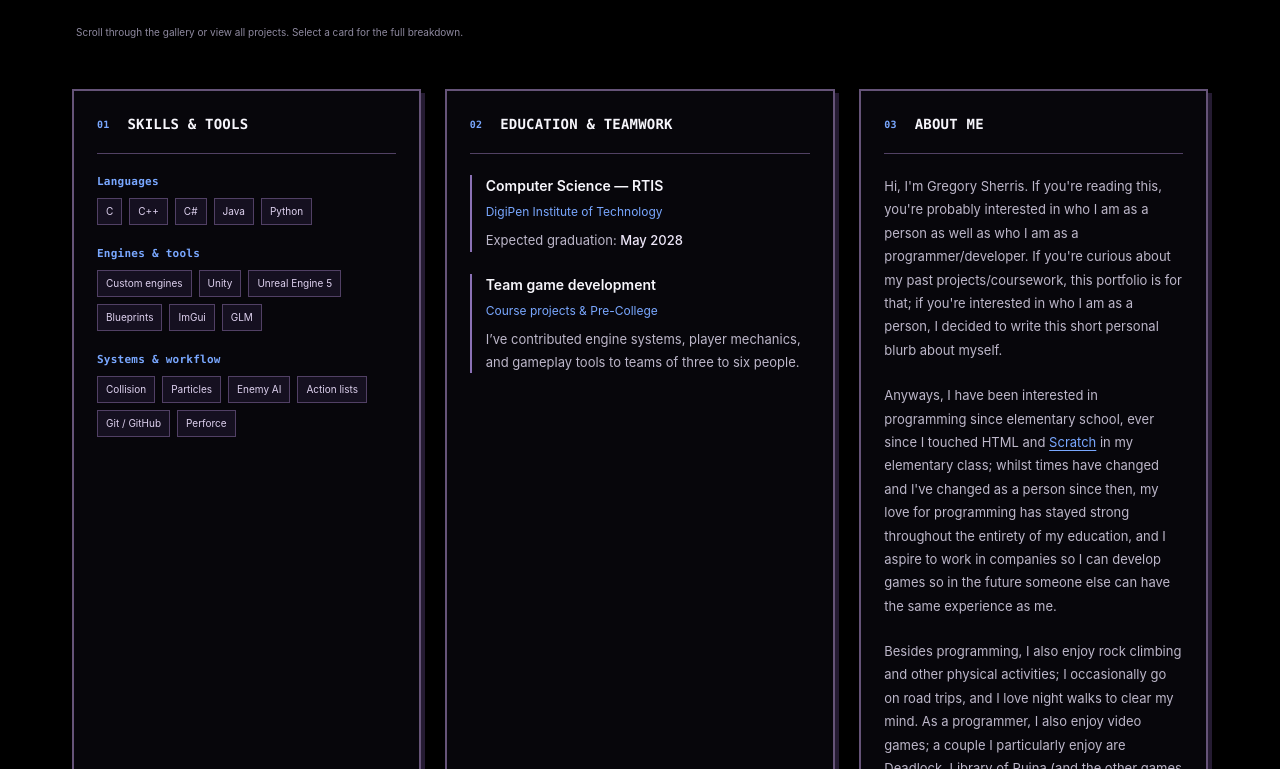
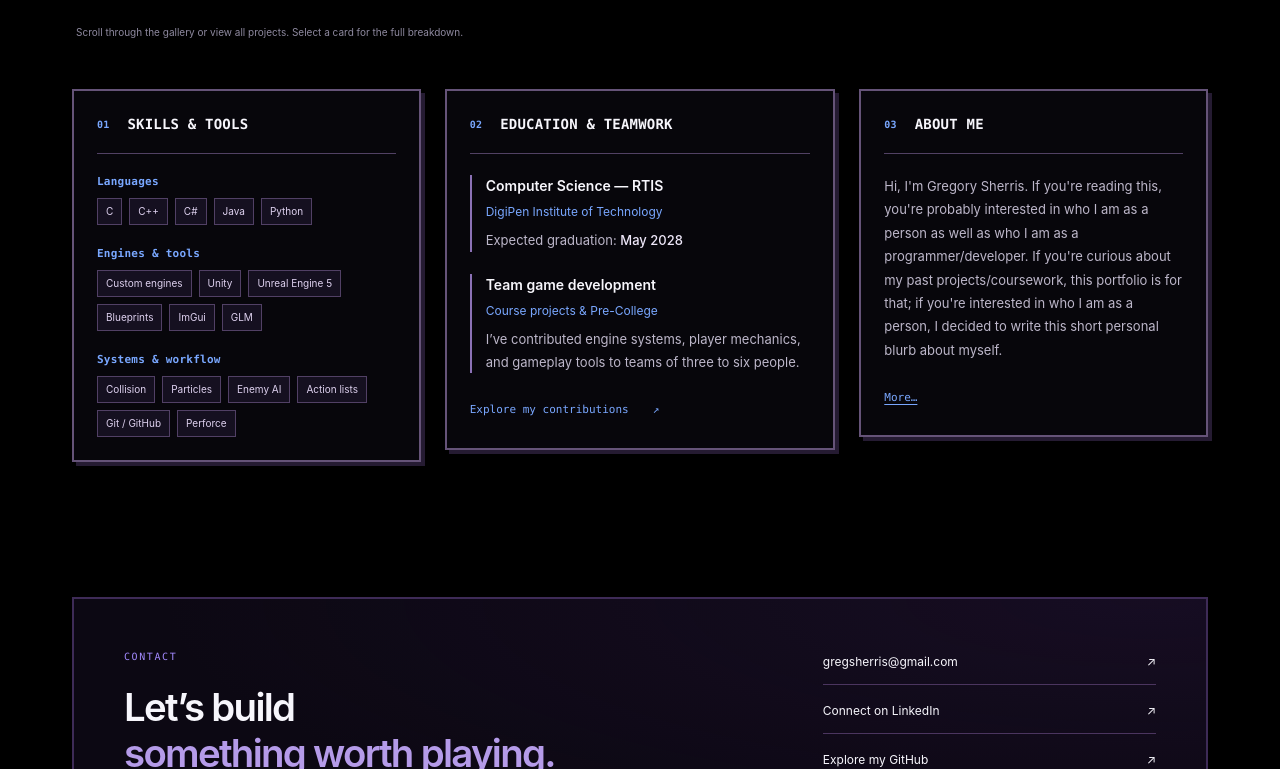
Before and after one commit to GregTheEgg-program/Portfolio, a React (Vite) app: page / in a window 1280 px wide. Shown: the part 1471-2240 px from the top of the page. Built offline with nearby package versions, Linux system fonts and the light colour scheme.

Commit message:
About me update

```diff
--- a/src/App.jsx
+++ b/src/App.jsx
@@ -92,6 +92,7 @@ export default function App() {
   const [menuOpen, setMenuOpen] = useState(false);
   const [activeSection, setActiveSection] = useState('home');
   const [activeProject, setActiveProject] = useState(null);
+  const [aboutExpanded, setAboutExpanded] = useState(false);
   const closeMenu = () => setMenuOpen(false);
 
   useEffect(() => {
@@ -218,7 +219,19 @@ export default function App() {
             <article className="info-panel about-panel">
               <h3><span aria-hidden="true">03</span> About me</h3>
               <div className="panel-content">
-                {profile.about.map((paragraph, index) => <AboutParagraph key={index} text={paragraph} />)}
+                <AboutParagraph text={profile.about[0]} />
+                <div id="about-more" className="about-details" hidden={!aboutExpanded}>
+                  {profile.about.slice(1).map((paragraph, index) => <AboutParagraph key={index} text={paragraph} />)}
+                </div>
+                <button
+                  type="button"
+                  className="text-link about-toggle"
+                  aria-expanded={aboutExpanded}
+                  aria-controls="about-more"
+                  onClick={() => setAboutExpanded(!aboutExpanded)}
+                >
+                  {aboutExpanded ? 'Less…' : 'More…'}
+                </button>
               </div>
             </article>
           </div>
@@ -234,7 +247,7 @@ export default function App() {
             <a href={'mailto:' + profile.email}>{profile.email} <span aria-hidden="true">↗</span></a>
             <ExternalLink href={profile.linkedin}>Connect on LinkedIn</ExternalLink>
             <ExternalLink href={profile.github}>Explore my GitHub</ExternalLink>
-            <a href={media(profile.resume)} download={profile.resume}>Download my résumé <span aria-hidden="true">↓</span></a>
+            <a href={media(profile.resume)} download={profile.resume}>Download my resume <span aria-hidden="true">↓</span></a>
           </div>
         </section>
       </main>
--- a/src/layout.css
+++ b/src/layout.css
@@ -432,6 +432,7 @@
 .information-grid {
   display: grid;
   grid-template-columns: 1fr 1.12fr 1fr;
+  align-items: start;
   gap: 24px;
 }
 .info-panel {
@@ -513,10 +514,24 @@
   font: 11px/1.8 Consolas, monospace;
   white-space: normal;
 }
-.about-panel .panel-content > p {
+.about-panel .panel-content p {
   font-size: 13px;
   color: var(--muted);
   line-height: 1.8;
+}
+.about-details:not([hidden]) {
+  display: flex;
+  flex-direction: column;
+  gap: 22px;
+}
+.about-panel .about-toggle {
+  background: transparent;
+  padding: 4px 0;
+  text-decoration: underline;
+  text-underline-offset: 3px;
+}
+.about-panel .about-toggle:hover {
+  color: #fff;
 }
 .about-panel .scratch-link {
   color: var(--blue);
```
Also changed, not shown: 2 other files (tests, documents, lock files or other folders).
